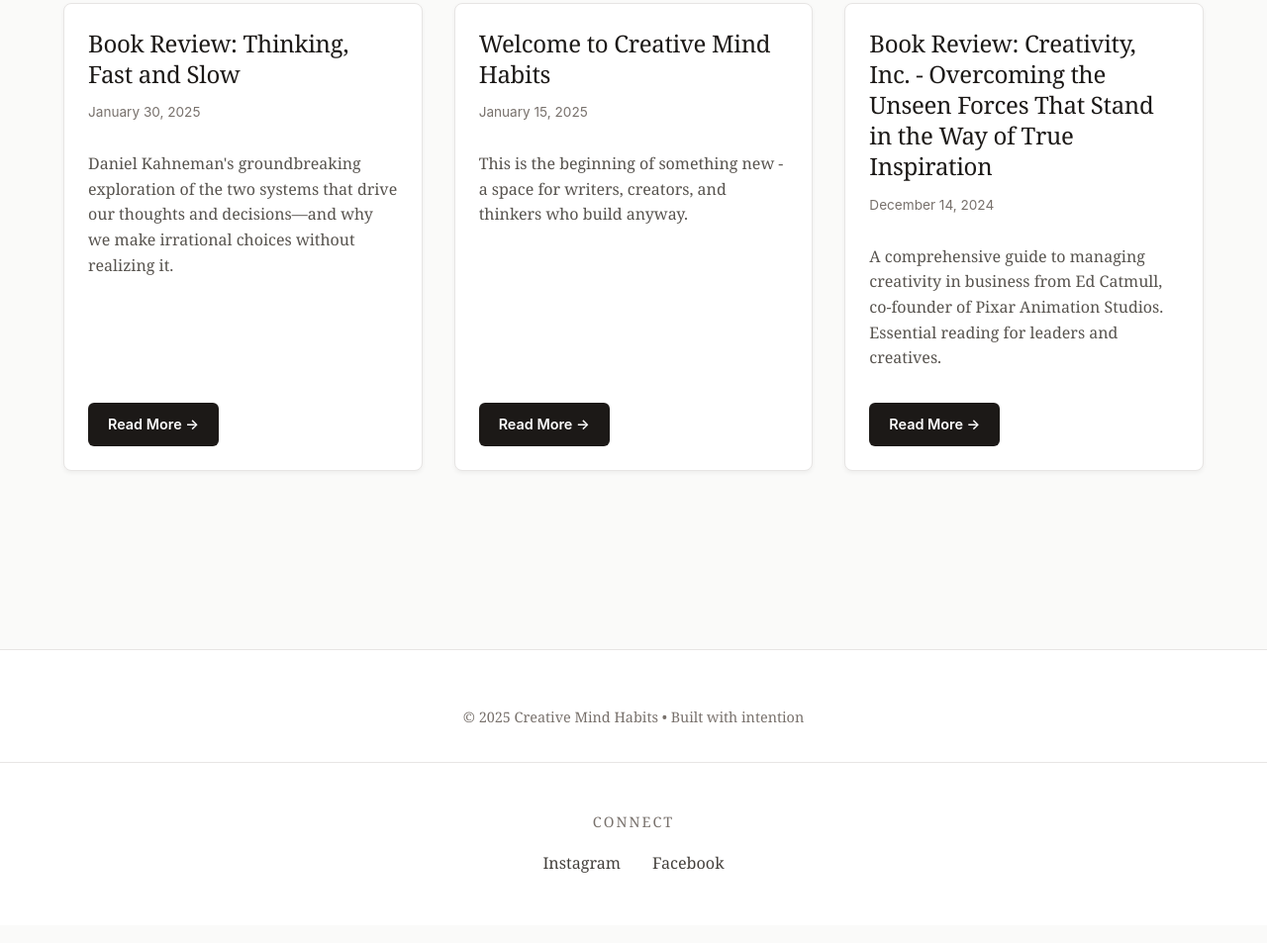
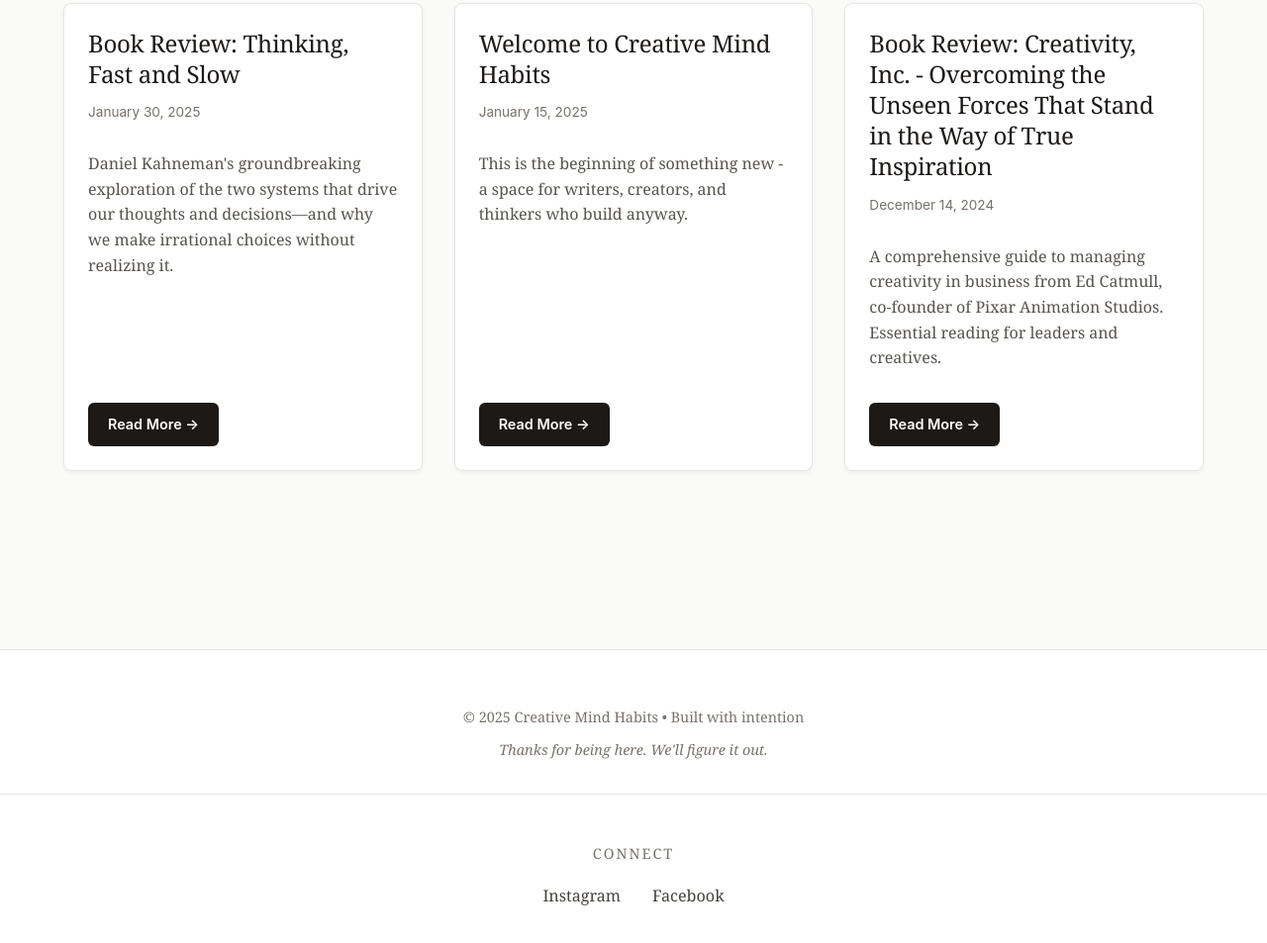
Before and after one commit to Emelia-bot/creativemindhabits, an Eleventy site: page src/index.njk in a window 1280 px wide. Shown: the part 883-1836 px from the top of the page at 99% size. Built offline with nearby package versions, Linux system fonts and the light colour scheme; Eleventy itself is replaced by a stand-in of ours; files that its build step writes are made by us from their sources.

```diff
--- a/src/_includes/layouts/base.njk
+++ b/src/_includes/layouts/base.njk
@@ -53,6 +53,7 @@
     <div class="container">
       <div class="footer-content">
         <p>&copy; 2025 Creative Mind Habits • Built with intention</p>
+        <p class="footer-tagline">Thanks for being here. We'll figure it out.</p>
       </div>
     </div>
     <div style="margin-top: 2rem; padding-top: 2rem; border-top: 1px solid #e7e5e4; text-align: center;">
```
